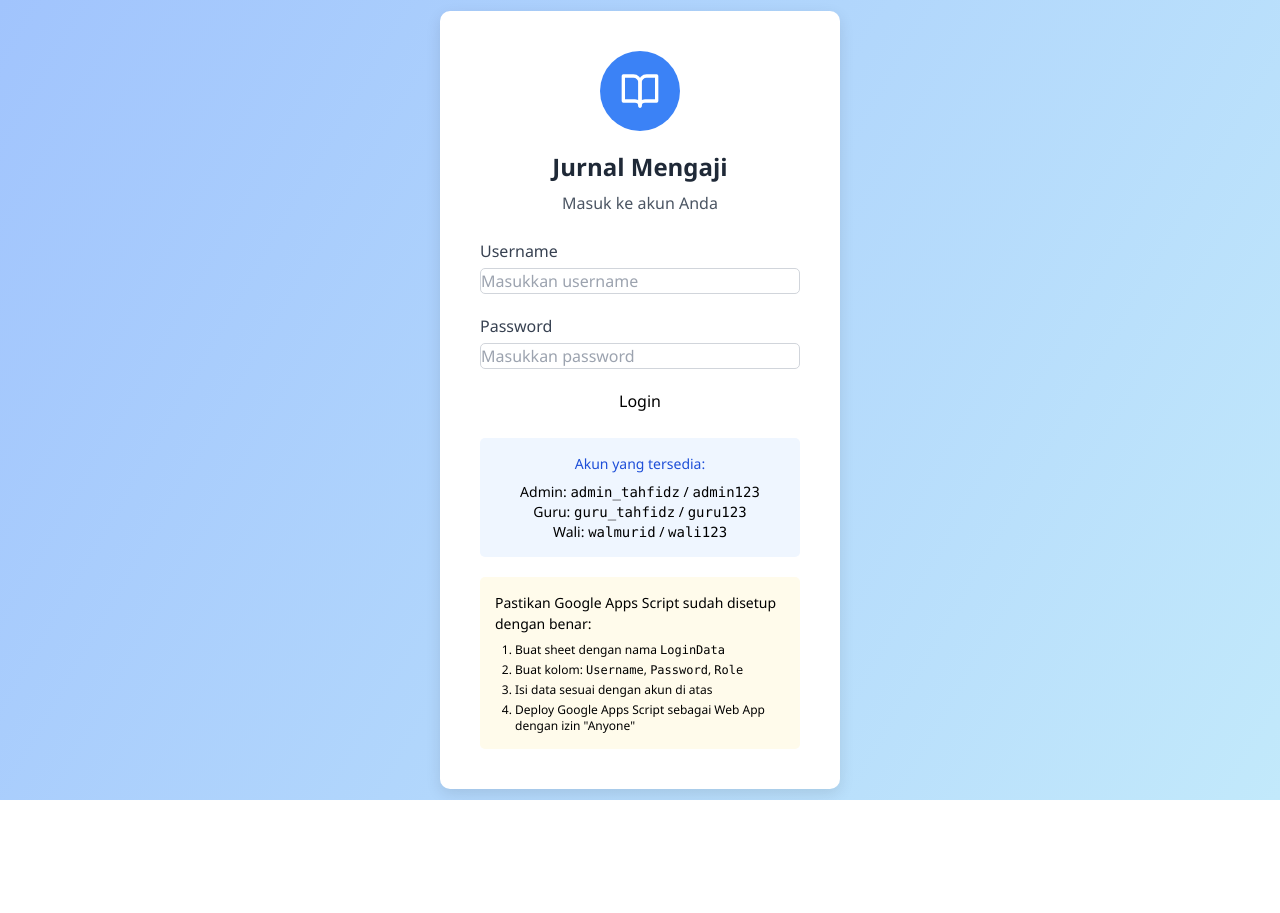
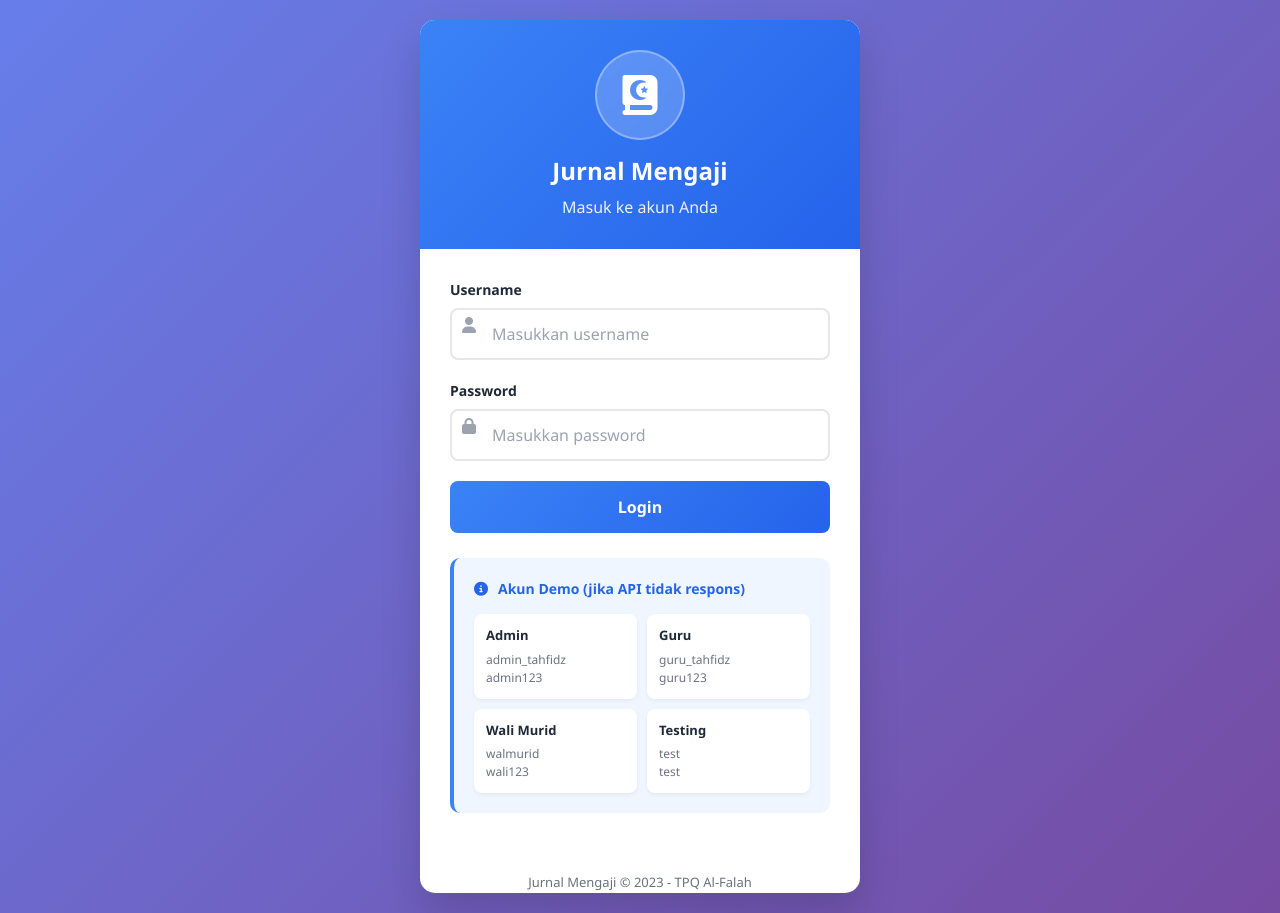
Before and after one commit to edumind5758/Jurnal2, a plain HTML site: page index.html in a window 1280 px wide. Before the commit the page ends 800 px from the top, so only its background shows below. Drawn offline with nearby package versions, Linux system fonts and the light colour scheme.

Commit message:
Update index.html

```diff
--- a/index.html
+++ b/index.html
@@ -5,186 +5,314 @@
     <meta name="viewport" content="width=device-width, initial-scale=1.0">
     <title>Jurnal Mengaji - Login</title>
     <script src="https://cdn.tailwindcss.com"></script>
+    <link rel="stylesheet" href="https://cdnjs.cloudflare.com/ajax/libs/font-awesome/6.4.0/css/all.min.css">
     <style>
+        :root {
+            --primary: #3b82f6;
+            --primary-dark: #2563eb;
+            --secondary: #10b981;
+            --accent: #8b5cf6;
+            --light: #f3f4f6;
+            --dark: #1f2937;
+        }
+
         body {
             font-family: 'Segoe UI', Tahoma, Geneva, Verdana, sans-serif;
-            background: linear-gradient(120deg, #a1c4fd 0%, #c2e9fb 100%);
-            height: 100vh;
+            background: linear-gradient(135deg, #667eea 0%, #764ba2 100%);
+            min-height: 100vh;
             display: flex;
             justify-content: center;
             align-items: center;
             margin: 0;
+            padding: 20px;
         }
+
         .login-container {
             background: white;
-            border-radius: 10px;
-            box-shadow: 0 5px 15px rgba(0, 0, 0, 0.1);
+            border-radius: 15px;
+            box-shadow: 0 20px 40px rgba(0, 0, 0, 0.15);
             width: 100%;
-            max-width: 400px;
-            padding: 40px;
+            max-width: 440px;
+            overflow: hidden;
+            transition: all 0.3s ease;
+        }
+
+        .login-header {
+            background: linear-gradient(135deg, var(--primary) 0%, var(--primary-dark) 100%);
+            color: white;
+            padding: 30px;
             text-align: center;
         }
+
         .logo {
-            width: 80px;
-            height: 80px;
-            margin: 0 auto 20px;
-            background-color: #3b82f6;
+            width: 90px;
+            height: 90px;
+            margin: 0 auto 15px;
+            background-color: rgba(255, 255, 255, 0.2);
             border-radius: 50%;
             display: flex;
             align-items: center;
             justify-content: center;
-            color: white;
-            font-size: 30px;
+            font-size: 40px;
+            backdrop-filter: blur(5px);
+            border: 2px solid rgba(255, 255, 255, 0.3);
         }
+
+        .login-body {
+            padding: 30px;
+        }
+
         .input-group {
             margin-bottom: 20px;
-            text-align: left;
+            position: relative;
         }
-        label {
+
+        .input-group label {
             display: block;
-            margin-bottom: 5px;
-            font-weight: 500;
-            color: #374151;
+            margin-bottom: 8px;
+            font-weight: 600;
+            color: var(--dark);
+            font-size: 14px;
         }
-        input {
+
+        .input-icon {
+            position: absolute;
+            left: 12px;
+            top: 38px;
+            color: #9ca3af;
+        }
+
+        .input-field {
             width: 100%;
-            padding: 10px;
-            border: 1px solid #d1d5db;
-            border-radius: 5px;
+            padding: 12px 12px 12px 40px;
+            border: 2px solid #e5e7eb;
+            border-radius: 8px;
             font-size: 16px;
             box-sizing: border-box;
+            transition: all 0.3s;
         }
-        input:focus {
+
+        .input-field:focus {
             outline: none;
-            border-color: #3b82f6;
+            border-color: var(--primary);
             box-shadow: 0 0 0 3px rgba(59, 130, 246, 0.2);
         }
-        button {
+
+        .btn {
             width: 100%;
-            padding: 12px;
-            background-color: #3b82f6;
+            padding: 14px;
+            background: linear-gradient(135deg, var(--primary) 0%, var(--primary-dark) 100%);
             color: white;
             border: none;
-            border-radius: 5px;
+            border-radius: 8px;
             font-size: 16px;
+            font-weight: 600;
             cursor: pointer;
-            transition: background-color 0.3s;
+            transition: all 0.3s;
+            display: flex;
+            justify-content: center;
+            align-items: center;
+            gap: 10px;
         }
-        button:hover {
-            background-color: #2563eb;
+
+        .btn:hover {
+            transform: translateY(-2px);
+            box-shadow: 0 6px 12px rgba(59, 130, 246, 0.3);
         }
-        button:disabled {
-            background-color: #93c5fd;
+
+        .btn:active {
+            transform: translateY(0);
+        }
+
+        .btn:disabled {
+            background: #9ca3af;
             cursor: not-allowed;
+            transform: none;
+            box-shadow: none;
         }
+
+        .message {
+            padding: 12px;
+            border-radius: 8px;
+            margin-top: 20px;
+            display: none;
+            text-align: center;
+            font-size: 14px;
+        }
+
         .error-message {
+            background-color: #fee2e2;
             color: #ef4444;
-            margin-top: 15px;
-            padding: 10px;
-            background-color: #fee2e2;
-            border-radius: 5px;
-            display: none;
+            border: 1px solid #fecaca;
         }
+
         .success-message {
+            background-color: #d1fae5;
             color: #10b981;
-            margin-top: 15px;
-            padding: 10px;
-            background-color: #d1fae5;
-            border-radius: 5px;
-            display: none;
+            border: 1px solid #a7f3d0;
         }
-        .loader {
-            border: 3px solid #f3f3f3;
-            border-top: 3px solid #3b82f6;
-            border-radius: 50%;
-            width: 20px;
-            height: 20px;
-            animation: spin 1s linear infinite;
-            margin: 0 auto;
-            display: none;
-        }
-        @keyframes spin {
-            0% { transform: rotate(0deg); }
-            100% { transform: rotate(360deg); }
-        }
+
         .demo-accounts {
             margin-top: 25px;
-            padding: 15px;
+            padding: 20px;
             background-color: #eff6ff;
-            border-radius: 5px;
+            border-radius: 10px;
             font-size: 14px;
+            border-left: 4px solid var(--primary);
         }
+
+        .demo-header {
+            display: flex;
+            align-items: center;
+            gap: 10px;
+            margin-bottom: 15px;
+            color: var(--primary-dark);
+            font-weight: 600;
+        }
+
+        .account-grid {
+            display: grid;
+            grid-template-columns: 1fr 1fr;
+            gap: 10px;
+        }
+
+        .account-card {
+            background: white;
+            padding: 12px;
+            border-radius: 8px;
+            box-shadow: 0 2px 4px rgba(0,0,0,0.05);
+        }
+
+        .account-role {
+            font-weight: 600;
+            color: var(--dark);
+            font-size: 13px;
+            margin-bottom: 5px;
+        }
+
+        .account-details {
+            font-size: 12px;
+            color: #6b7280;
+        }
+
         .response-info {
             margin-top: 20px;
             padding: 15px;
             background-color: #f9fafb;
-            border-radius: 5px;
+            border-radius: 8px;
             font-size: 14px;
             text-align: left;
             display: none;
+            border: 1px dashed #d1d5db;
+            max-height: 200px;
+            overflow-y: auto;
         }
-        .instructions {
-            margin-top: 20px;
-            padding: 15px;
-            background-color: #fffbeb;
-            border-radius: 5px;
-            font-size: 14px;
-            text-align: left;
+
+        .loader {
+            width: 20px;
+            height: 20px;
+            border: 3px solid rgba(255,255,255,0.3);
+            border-radius: 50%;
+            border-top-color: white;
+            animation: spin 1s ease-in-out infinite;
+        }
+
+        @keyframes spin {
+            to { transform: rotate(360deg); }
+        }
+
+        .footer {
+            text-align: center;
+            margin-top: 30px;
+            color: #6b7280;
+            font-size: 13px;
+        }
+
+        @media (max-width: 480px) {
+            .login-container {
+                border-radius: 10px;
+            }
+
+            .login-header {
+                padding: 20px;
+            }
+
+            .login-body {
+                padding: 20px;
+            }
+
+            .account-grid {
+                grid-template-columns: 1fr;
+            }
         }
     </style>
 </head>
 <body>
     <div class="login-container">
+        <div class="login-header">
             <div class="logo">
-            <svg xmlns="http://www.w3.org/2000/svg" width="40" height="40" viewBox="0 0 24 24" fill="none" stroke="currentColor" stroke-width="2" stroke-linecap="round" stroke-linejoin="round">
-                <path d="M2 3h6a4 4 0 0 1 4 4v14a3 3 0 0 0-3-3H2z"></path>
-                <path d="M22 3h-6a4 4 0 0 0-4 4v14a3 3 0 0 1 3-3h7z"></path>
-            </svg>
+                <i class="fas fa-book-quran"></i>
+            </div>
+            <h1 class="text-2xl font-bold mb-2">Jurnal Mengaji</h1>
+            <p class="opacity-90">Masuk ke akun Anda</p>
         </div>
 
-        <h1 class="text-2xl font-bold text-gray-800 mb-2">Jurnal Mengaji</h1>
-        <p class="text-gray-600 mb-6">Masuk ke akun Anda</p>
-
+        <div class="login-body">
             <form id="loginForm">
                 <div class="input-group">
                     <label for="username">Username</label>
-                <input type="text" id="username" placeholder="Masukkan username" required>
+                    <i class="input-icon fas fa-user"></i>
+                    <input type="text" id="username" class="input-field" placeholder="Masukkan username" required>
                 </div>
 
                 <div class="input-group">
                     <label for="password">Password</label>
-                <input type="password" id="password" placeholder="Masukkan password" required>
+                    <i class="input-icon fas fa-lock"></i>
+                    <input type="password" id="password" class="input-field" placeholder="Masukkan password" required>
                 </div>
 
-            <button type="submit" id="loginBtn">
+                <button type="submit" id="loginBtn" class="btn">
                     <span id="btnText">Login</span>
-                <div id="loader" class="loader"></div>
+                    <div id="loader" class="loader" style="display: none;"></div>
                 </button>
             </form>
 
-        <div id="errorMsg" class="error-message"></div>
-        <div id="successMsg" class="success-message"></div>
+            <div id="errorMsg" class="message error-message"></div>
+            <div id="successMsg" class="message success-message"></div>
 
             <div class="demo-accounts">
-            <p class="font-medium text-blue-700 mb-2">Akun yang tersedia:</p>
-            <p class="text-sm">Admin: <code>admin_tahfidz</code> / <code>admin123</code></p>
-            <p class="text-sm">Guru: <code>guru_tahfidz</code> / <code>guru123</code></p>
-            <p class="text-sm">Wali: <code>walmurid</code> / <code>wali123</code></p>
+                <div class="demo-header">
+                    <i class="fas fa-info-circle"></i>
+                    <span>Akun Demo (jika API tidak respons)</span>
+                </div>
+                <div class="account-grid">
+                    <div class="account-card">
+                        <div class="account-role">Admin</div>
+                        <div class="account-details">admin_tahfidz<br>admin123</div>
+                    </div>
+                    <div class="account-card">
+                        <div class="account-role">Guru</div>
+                        <div class="account-details">guru_tahfidz<br>guru123</div>
+                    </div>
+                    <div class="account-card">
+                        <div class="account-role">Wali Murid</div>
+                        <div class="account-details">walmurid<br>wali123</div>
+                    </div>
+                    <div class="account-card">
+                        <div class="account-role">Testing</div>
+                        <div class="account-details">test<br>test</div>
+                    </div>
+                </div>
             </div>
 
             <div id="responseInfo" class="response-info">
                 <h3 class="font-medium mb-2">Informasi Response:</h3>
                 <pre id="responseData" class="text-xs"></pre>
             </div>
+        </div>
 
-        <div class="instructions">
-            <h3 class="font-medium mb-2">Pastikan Google Apps Script sudah disetup dengan benar:</h3>
-            <ol class="list-decimal pl-5 text-xs space-y-1">
-                <li>Buat sheet dengan nama <code>LoginData</code></li>
-                <li>Buat kolom: <code>Username</code>, <code>Password</code>, <code>Role</code></li>
-                <li>Isi data sesuai dengan akun di atas</li>
-                <li>Deploy Google Apps Script sebagai Web App dengan izin "Anyone"</li>
-            </ol>
+        <div class="footer">
+            <p>Jurnal Mengaji &copy; 2023 - TPQ Al-Falah</p>
         </div>
     </div>
 
@@ -227,19 +355,19 @@
                     responseInfo.style.display = 'block';
 
                     if (response.success) {
-                        showSuccess('Login berhasil!');
+                        showSuccess('Login berhasil! Mengarahkan ke dashboard...');
                         // Simpan data user
                         localStorage.setItem('user', JSON.stringify({
                             username: username,
                             role: response.role
                         }));
 
-                        // Redirect ke dashboard setelah 1 detik
+                        // Redirect ke dashboard setelah 1.5 detik
                         setTimeout(() => {
                             window.location.href = 'dashboard.html';
-                        }, 1000);
+                        }, 1500);
                     } else {
-                        showError(response.message || 'Login gagal');
+                        showError(response.message || 'Login gagal. Periksa username dan password Anda.');
                     }
                 } catch (error) {
                     console.error('Error:', error);
@@ -306,7 +434,8 @@
                 const users = {
                     'admin_tahfidz': { password: 'admin123', role: 'admin' },
                     'guru_tahfidz': { password: 'guru123', role: 'guru' },
-                    'walmurid': { password: 'wali123', role: 'wali' }
+                    'walmurid': { password: 'wali123', role: 'wali' },
+                    'test': { password: 'test', role: 'admin' }
                 };
 
                 if (users[username] && users[username].password === password) {
```
Lines whose indentation alone changed are shown as unchanged.
